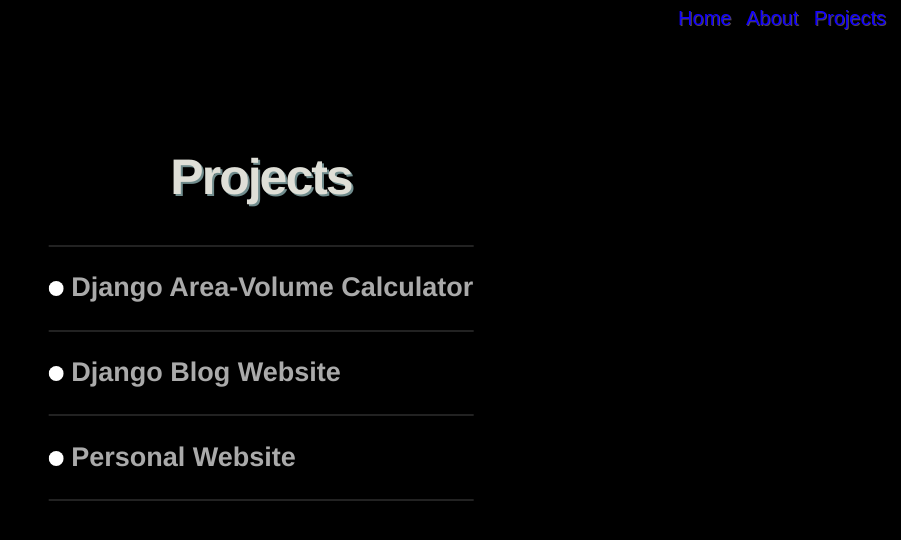
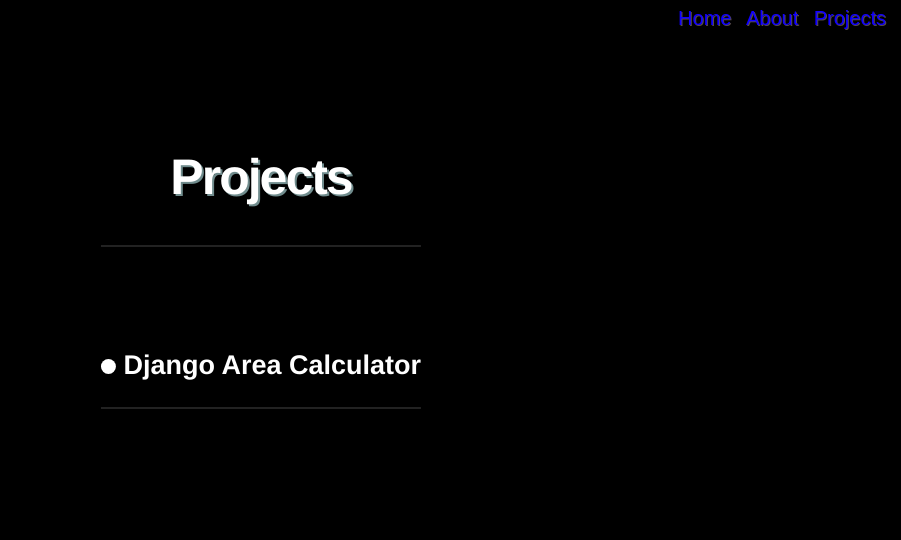
Before and after one commit to hmtcelik/jekyll-resume, a Jekyll site: the page built from projects.html, in a window 1280 px wide. Shown: the top 540 px of the page, without its empty margins (379-1280 px from the left). Built offline with Jekyll 4.4.1, drawn with Linux system fonts in a browser that asks for light colours.

Commit message:
edit post layout

```diff
--- a/_data/projects.yml
+++ /dev/null
@@ -1,6 +0,0 @@
-- title: Django Area-Volume Calculator
-  url: /djangoareacalc
-- title: Django Blog Website
-  url: /djangoblog
-- title: Personal Website
-  url: /personalsite
--- a/_layouts/about.html
+++ b/_layouts/about.html
@@ -7,7 +7,7 @@
   </div>
 
 <div class="about">
-    <div class="title" style="text-align: center;">
+    <div class="title" style="text-align: center; color:white;">
         <h1>{{page.title}}</h1>
     </div>
 
--- a/_sass/main.scss
+++ b/_sass/main.scss
@@ -1,7 +1,7 @@
 body{
   background-color: black;
   font: 16px "Helvetica Neue",Helvetica,Arial,sans-serif;
-  color: #aaa;
+  color: rgb(185, 185, 185);
   font-size: 18px;
 }
 
@@ -15,6 +15,17 @@
   letter-spacing: -2px;
   text-shadow: 2px 2px #708c8d;
 
+}
+
+h2{
+  margin-top: 100px;
+  color: white;
+  text-align: center;
+}
+
+h3{
+  padding: 0;
+  margin-top: 40px;
 }
 
 .active-button {
@@ -33,7 +44,7 @@
 
 .title{
   font-size: 25px;
-  color: rgb(223, 223, 215);
+  color: rgb(255, 255, 255);
   letter-spacing: -1;
 
 }
@@ -60,7 +71,6 @@
 
 
 .other-nav{
-  color: aqua;
   font-size: 20px;
   font-family: Arial, Helvetica, sans-serif;
   position: absolute;
@@ -102,11 +112,12 @@
 
 .project-links{
   text-decoration: none;
+  color: white;
 }
 
 .project-links:hover{
   opacity: 0.7;
-  color: rgb(0, 68, 255);
+  color: rgb(55, 108, 255);
 }
 
 .footer{
@@ -114,3 +125,11 @@
   bottom: 0%;
 
 }
+
+.posts{
+  position: relative;
+  padding: 12px;
+  margin-top: 20px;
+  margin-left: 20%;
+  margin-right: 5%;
+}
--- a/projects.html
+++ b/projects.html
@@ -3,8 +3,8 @@
 title: Projects
 ---
 
-{% for item in site.data.projects %}
+{% for post in site.posts %}
     <div class="about-text">
-        <h2><img src="/assets/img/arrow.png" style="border-radius: 50%;" alt="list" width="15px" height="15px"> <a href="{{ item.url }}" class="project-links   ">{{ item.title }}</a><br></h2>
+        <h2><img src="/assets/img/arrow.png" style="border-radius: 50%;" alt="list" width="15px" height="15px"> <a href="{{ post.url }}" class="project-links   ">{{ post.title }}</a><br></h2>
     </div>
 {% endfor %}
```
Also changed, not shown: _layouts/post.html (+14 -0 lines), _posts/2022-01-14-Django-AreaCalc.md (added, +25 -0 lines), _projects/10.10.22-Django-Area-Calc.md (deleted, +0 -3 lines), assets/img/areacalc1.png (added), assets/img/areacalc2.png (added), 7 other files.
